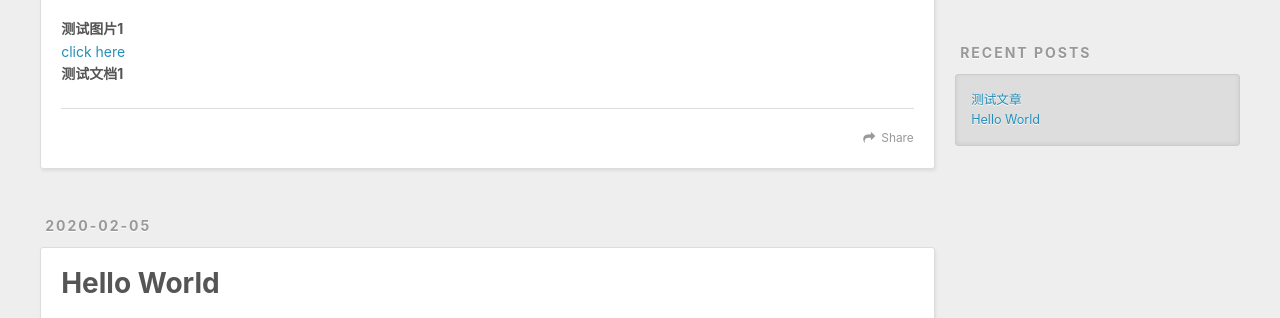
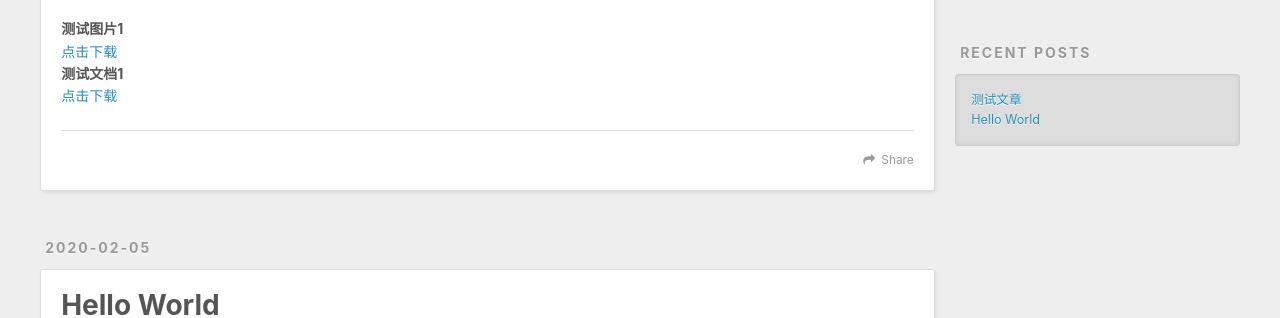
Before and after one commit to communist-union/communist-union.github.io, a plain HTML site: page index.html in a window 1280 px wide. Shown: the part 435-753 px from the top of the page. Drawn offline with nearby package versions, Linux system fonts and the light colour scheme.

Commit message:
Site updated: 2020-02-05 14:31:00

```diff
--- a/index.html
+++ b/index.html
@@ -90,7 +90,7 @@
 
     <div class="article-entry" itemprop="articleBody">
 
-        <p><strong>测试图片1</strong><br><a href="text-image-1.jpg" download="text-image-1">click here</a><br><strong>测试文档1</strong></p>
+        <p><strong>测试图片1</strong><br><a href="image/text-image-1.jpg" download="text-image-1">点击下载</a><br><strong>测试文档1</strong><br><a href="file/text-file-1.DOCX" download="text-file-1">点击下载</a></p>
 
 
     </div>
```
Also changed, not shown: 2020/02/05/文章标题/index.html (+4 -4 lines).
